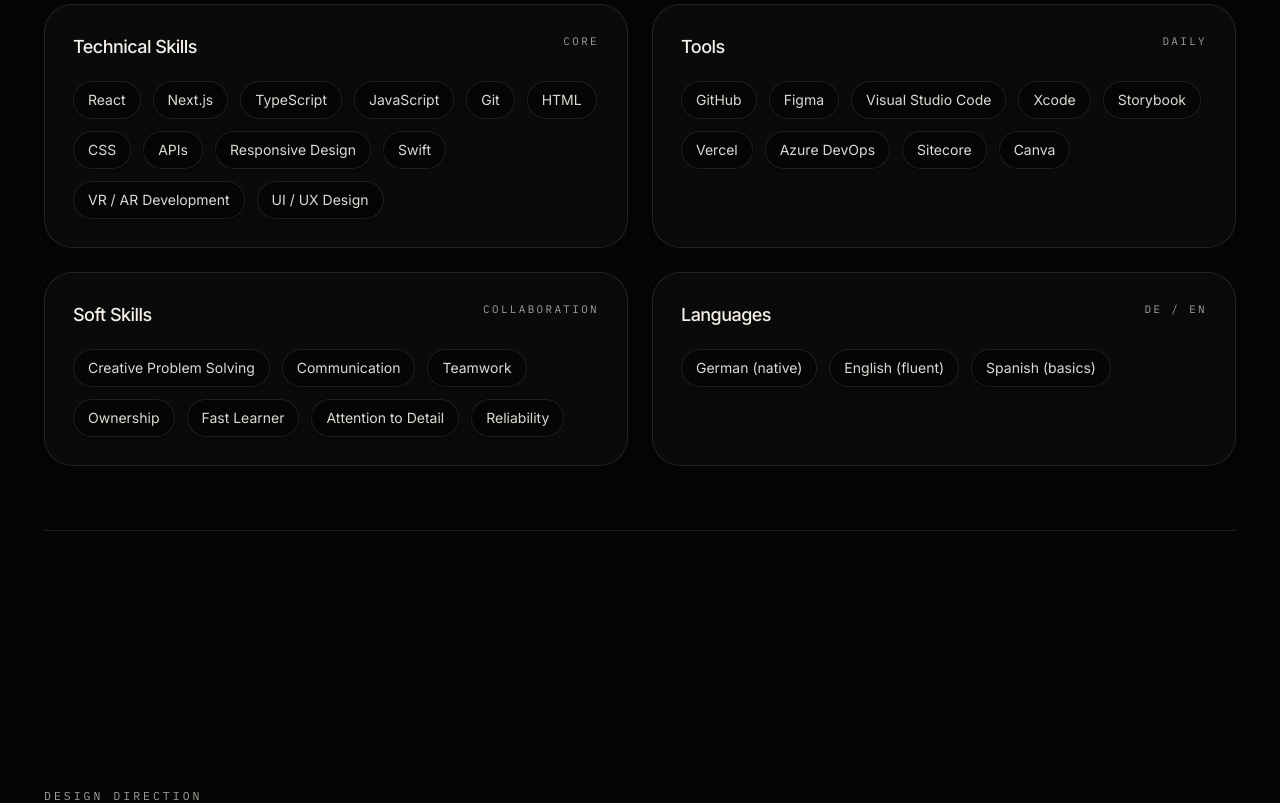
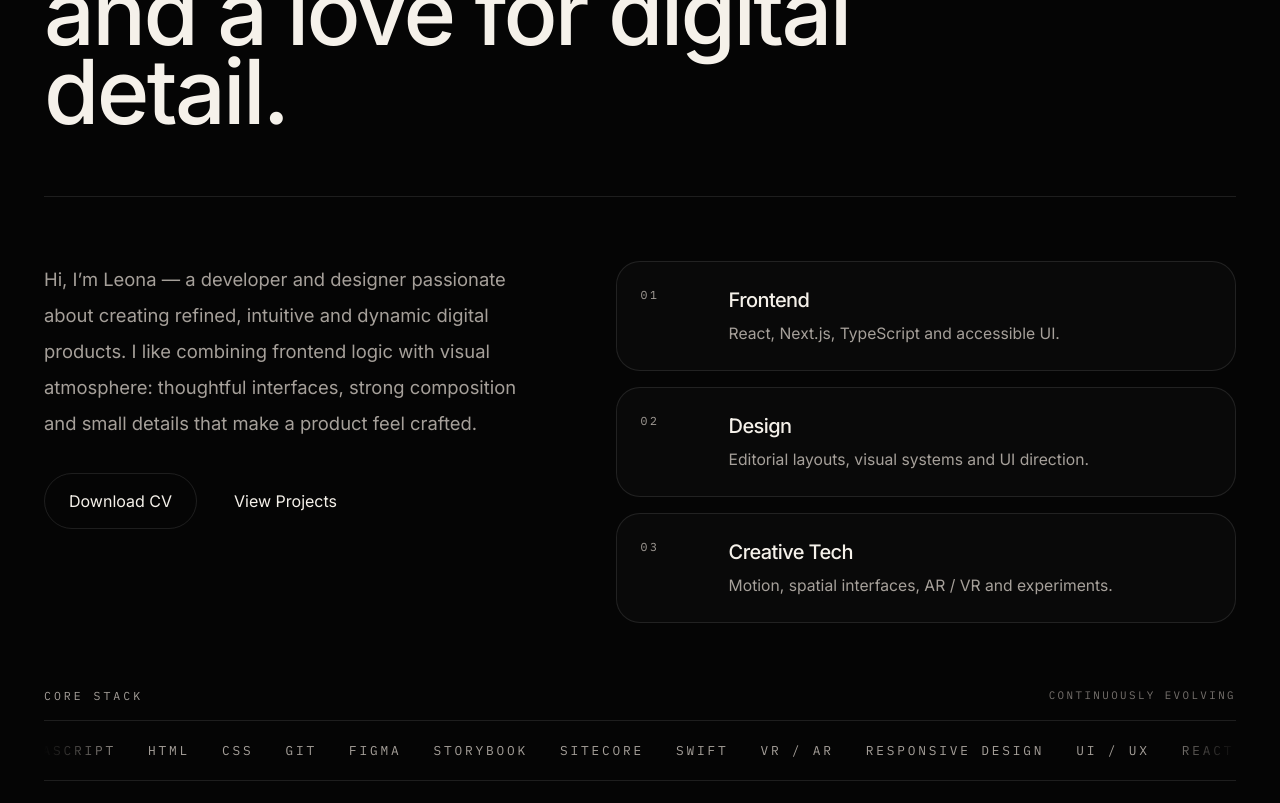
Before and after one commit to leonajosephine/modern-portfolio, a Next.js app: page / in a window 1280 px wide. Shown: the part 1220-2023 px from the top of the page. Built offline with nearby package versions, Linux system fonts and the light colour scheme.

Commit message:
feat(aboutMe): update section with ticker

```diff
--- a/components/sections/About.tsx
+++ b/components/sections/About.tsx
@@ -1,153 +1,157 @@
 "use client";
 
 import { motion } from "framer-motion";
-import { Button } from "../ui/button";
+import { Button } from "@/components/ui/button";
 
-const skillGroups = [
-  {
-    title: "Technical Skills",
-    hint: "Core",
-    items: [
+const focusItems = [
+  ["01", "Frontend", "React, Next.js, TypeScript and accessible UI."],
+  ["02", "Design", "Editorial layouts, visual systems and UI direction."],
+  ["03", "Creative Tech", "Motion, spatial interfaces, AR / VR and experiments."],
+];
+
+const skills = [
   "React",
   "Next.js",
   "TypeScript",
   "JavaScript",
-      "Git",
   "HTML",
   "CSS",
-      "APIs",
+  "Git",
+  "Figma",
+  "Storybook",
+  "Sitecore",
+  "Swift",
+  "VR / AR",
   "Responsive Design",
-      "Swift",
-      "VR / AR Development",
-      "UI / UX Design",
-    ],
-  },
-  {
-    title: "Tools",
-    hint: "Daily",
-    items: [
-      "GitHub",
-      "Figma",
-      "Visual Studio Code",
-      "Xcode",
-      "Storybook",
-      "Vercel",
-      "Azure DevOps",
-      "Sitecore",
-      "Canva",
-    ],
-  },
-  {
-    title: "Soft Skills",
-    hint: "Collaboration",
-    items: [
-      "Creative Problem Solving",
-      "Communication",
-      "Teamwork",
-      "Ownership",
-      "Fast Learner",
-      "Attention to Detail",
-      "Reliability",
-    ],
-  },
-  {
-    title: "Languages",
-    hint: "DE / EN",
-    items: ["German (native)", "English (fluent)", "Spanish (basics)"],
-  },
+  "UI / UX",
 ];
+
+function StackTicker() {
+  const duplicated = [...skills, ...skills];
+
+  return (
+    <div className="relative overflow-hidden border-y border-border py-5">
+      <div className="pointer-events-none absolute inset-y-0 left-0 z-10 w-20 bg-gradient-to-r from-background to-transparent" />
+      <div className="pointer-events-none absolute inset-y-0 right-0 z-10 w-20 bg-gradient-to-l from-background to-transparent" />
+
+      <motion.div
+        className="flex w-max gap-8 whitespace-nowrap"
+        animate={{ x: ["0%", "-50%"] }}
+        transition={{
+          duration: 28,
+          ease: "linear",
+          repeat: Infinity,
+        }}
+      >
+        {duplicated.map((skill, index) => (
+          <span
+            key={`${skill}-${index}`}
+            className="font-mono text-[0.8rem] uppercase tracking-[0.22em] text-muted-foreground"
+          >
+            {skill}
+          </span>
+        ))}
+      </motion.div>
+    </div>
+  );
+}
 
 export default function About() {
   return (
-    <section
-      id="about"
-      className="relative px-5 py-20 sm:px-6 sm:py-24 lg:py-32"
-    >
+    <section id="about" className="relative px-5 py-20 sm:px-6 sm:py-24 lg:py-32">
       <div className="container">
-        <div className="grid gap-12 lg:grid-cols-[0.95fr_1.05fr] lg:gap-16">
         <motion.div
           initial={{ opacity: 0, y: 28 }}
           whileInView={{ opacity: 1, y: 0 }}
-            viewport={{ once: true, amount: 0.35 }}
+          viewport={{ once: true, amount: 0.25 }}
           transition={{ duration: 0.6 }}
-            className="max-w-[32rem]"
+          className="border-y border-border py-10 sm:py-12 lg:py-16"
         >
           <p className="font-mono text-[0.72rem] uppercase tracking-[0.26em] text-muted-foreground">
             [About]
           </p>
 
-            <h2 className="mt-4 text-[clamp(2.4rem,5vw,5.5rem)] font-medium leading-[0.95] text-foreground">
-              Get to
-              <span className="font-serif italic"> know </span>
-               me.
+          <h2 className="mt-6 max-w-[1050px] text-[clamp(3rem,7vw,8rem)] font-medium leading-[0.88] tracking-[-0.07em] text-foreground">
+            Developer with an
+            <span className="font-serif italic"> editorial eye</span>
+            <br />
+            and a love for digital detail.
           </h2>
         </motion.div>
 
+        <div className="grid gap-10 py-12 lg:grid-cols-[0.9fr_1.1fr] lg:gap-16 lg:py-16">
           <motion.div
-            initial={{ opacity: 0, y: 28 }}
+            initial={{ opacity: 0, y: 24 }}
             whileInView={{ opacity: 1, y: 0 }}
             viewport={{ once: true, amount: 0.25 }}
-            transition={{ duration: 0.65 }}
-            className="max-w-[46rem]"
+            transition={{ duration: 0.6 }}
+            className="max-w-[42rem]"
           >
-            <div className="space-y-6 text-base leading-8 text-muted-foreground sm:text-[1.05rem]">
-                <p>
-                Hi, I’m Leona — a developer and designer passionate about creating refined, intuitive,
-                and dynamic digital products.
-                I love blending technology with aesthetics, focusing on
-                thoughtful interfaces, strong visuals, and attention to detail.
+            <p className="text-[1.05rem] leading-8 text-muted-foreground sm:text-[1.15rem] sm:leading-9">
+              Hi, I’m Leona — a developer and designer passionate about creating
+              refined, intuitive and dynamic digital products. I like combining
+              frontend logic with visual atmosphere: thoughtful interfaces,
+              strong composition and small details that make a product feel
+              crafted.
             </p>
-            </div>
-            <Button
-              variant="secondary"
-              size="lg"
-              className="mt-8"
-            >
+
+            <div className="mt-8 flex flex-wrap gap-3">
+              <Button variant="secondary" size="lg">
                 Download CV
               </Button>
+              <a href="#portfolio">
+                <Button variant="ghost" size="lg">
+                  View Projects
+                </Button>
+              </a>
+            </div>
+          </motion.div>
 
-          </motion.div>
-        </div>
-
-        {/* Skill Groups */}
           <motion.div
-          initial={{ opacity: 0, y: 28 }}
+            initial={{ opacity: 0, y: 24 }}
             whileInView={{ opacity: 1, y: 0 }}
-          viewport={{ once: true, amount: 0.15 }}
-          transition={{ duration: 0.7, delay: 0.05 }}
-          className="mt-14 grid gap-6 sm:mt-16 lg:mt-20 lg:grid-cols-2"
+            viewport={{ once: true, amount: 0.2 }}
+            transition={{ duration: 0.65 }}
+            className="grid gap-4"
           >
-          {skillGroups.map((group) => (
+            {focusItems.map(([number, title, text]) => (
               <div
-              key={group.title}
-              className="rounded-[1.75rem] border border-border bg-card/70 p-6 backdrop-blur-md shadow-lg transition-transform hover:scale-[1.02] sm:p-7"
+                key={title}
+                className="grid gap-4 rounded-[1.5rem] border border-border bg-card/55 p-5 sm:grid-cols-[72px_1fr] sm:p-6"
               >
-              <div className="flex items-start justify-between gap-4">
-                <h3 className="text-lg font-medium text-foreground">
-                  {group.title}
+                <span className="font-mono text-[0.72rem] uppercase tracking-[0.22em] text-muted-foreground">
+                  {number}
+                </span>
+                <div>
+                  <h3 className="text-xl font-medium tracking-[-0.03em] text-foreground">
+                    {title}
                   </h3>
-                <span className="font-mono text-[0.68rem] uppercase tracking-[0.22em] text-muted-foreground">
-                  {group.hint}
-                </span>
-              </div>
-
-              <div className="mt-5 flex flex-wrap gap-3">
-                {group.items.map((item) => (
-                  <span
-                    key={item}
-                    className="inline-flex items-center rounded-full border border-border bg-background/70 px-3.5 py-2 text-sm text-foreground/90 shadow-sm transition hover:bg-accent hover:text-background"
-                  >
-                    {item}
-                  </span>
-                ))}
+                  <p className="mt-2 text-sm leading-6 text-muted-foreground sm:text-[0.98rem]">
+                    {text}
+                  </p>
                 </div>
               </div>
             ))}
           </motion.div>
+        </div>
 
-        {/* Divider */}
-        <div className="mt-16 h-[1px] w-full bg-border" />
+        <motion.div
+          initial={{ opacity: 0, y: 24 }}
+          whileInView={{ opacity: 1, y: 0 }}
+          viewport={{ once: true, amount: 0.18 }}
+          transition={{ duration: 0.65 }}
+        >
+          <div className="mb-4 flex items-center justify-between gap-4">
+            <p className="font-mono text-[0.72rem] uppercase tracking-[0.26em] text-muted-foreground">
+              Core Stack
+            </p>
+            <p className="hidden font-mono text-[0.68rem] uppercase tracking-[0.22em] text-muted-foreground/70 sm:block">
+              continuously evolving
+            </p>
+          </div>
 
+          <StackTicker />
+        </motion.div>
       </div>
     </section>
   );
--- a/components/sections/DesignHighlights.tsx
+++ b/components/sections/DesignHighlights.tsx
@@ -157,7 +157,7 @@
 
 export default function DesignHighlights() {
   return (
-    <section id="design" className="px-5 py-20 sm:px-6 sm:py-24 lg:py-32">
+    <section id="design" className="px-5 py-20 sm:px-6 sm:py-24 lg:py-32 mx-auto">
       <div className="container">
         <motion.div
           initial={{ opacity: 0, y: 28 }}
```
Lines whose indentation alone changed are shown as unchanged.
